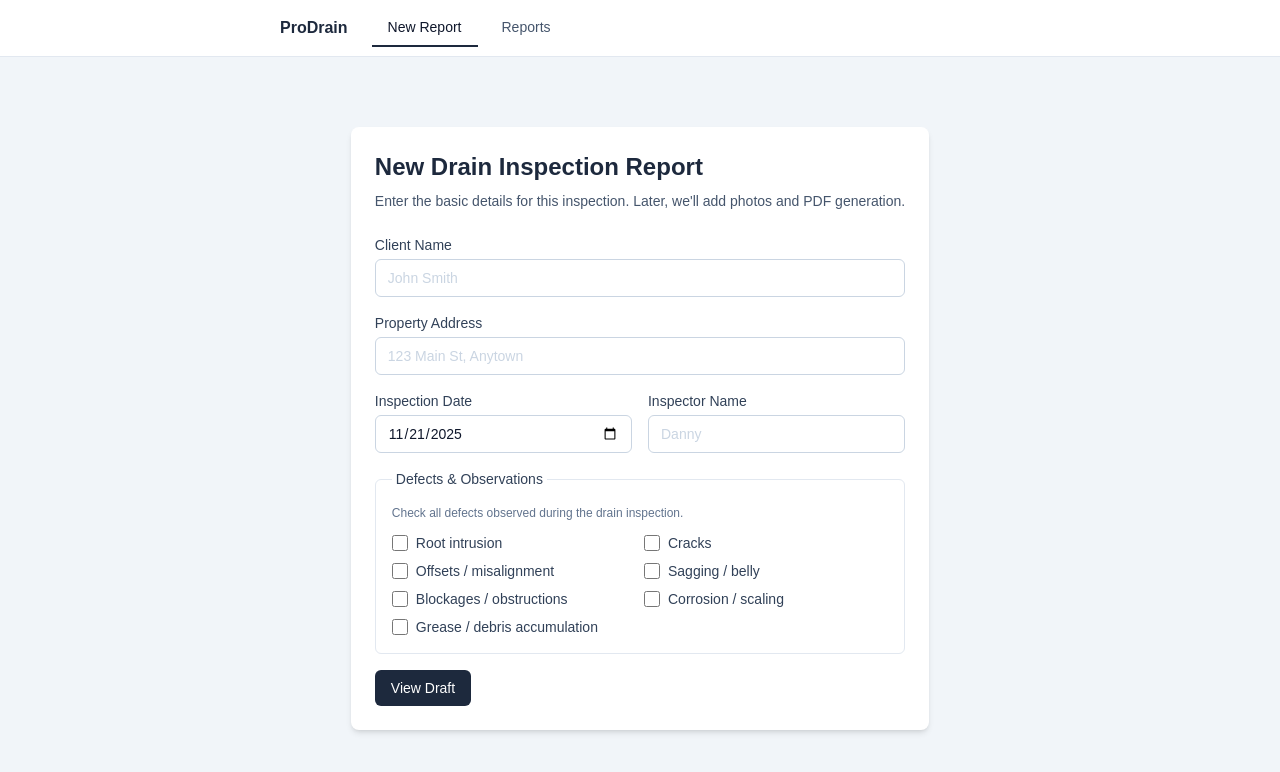
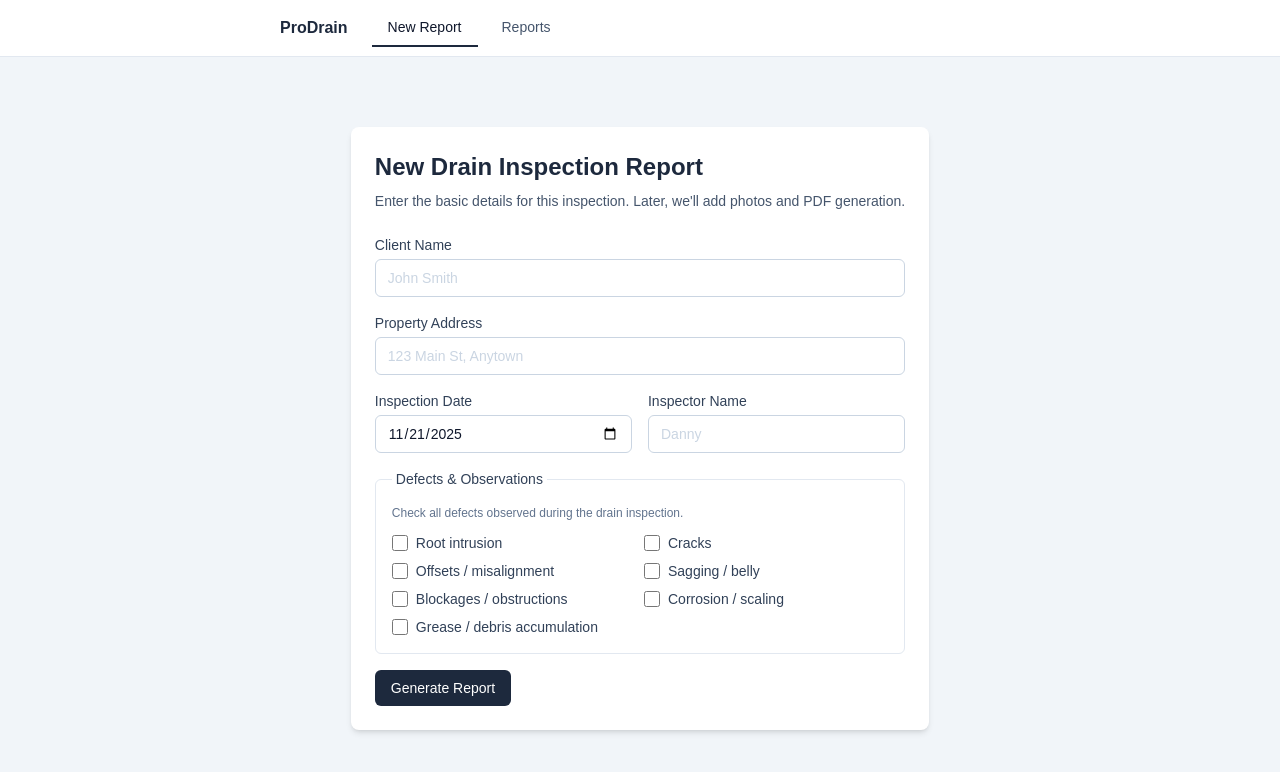
Before and after one commit to zdorward/prodrain-reports, a Next.js app: page / in a window 1280 px wide. Shown: the top 772 px of the page. Built offline with nearby package versions, Linux system fonts and the light colour scheme.

Commit message:
small tweak

```diff
--- a/app/page.tsx
+++ b/app/page.tsx
@@ -178,7 +178,7 @@ export default function HomePage() {
             type="submit"
             className="cursor-pointer inline-flex items-center justify-center rounded-md bg-slate-800 px-4 py-2 text-sm font-medium text-white hover:bg-slate-900 focus:outline-none focus:ring-2 focus:ring-slate-800 focus:ring-offset-2"
           >
-            View Draft
+            Generate Report
           </button>
         </form>
       </div>
```
